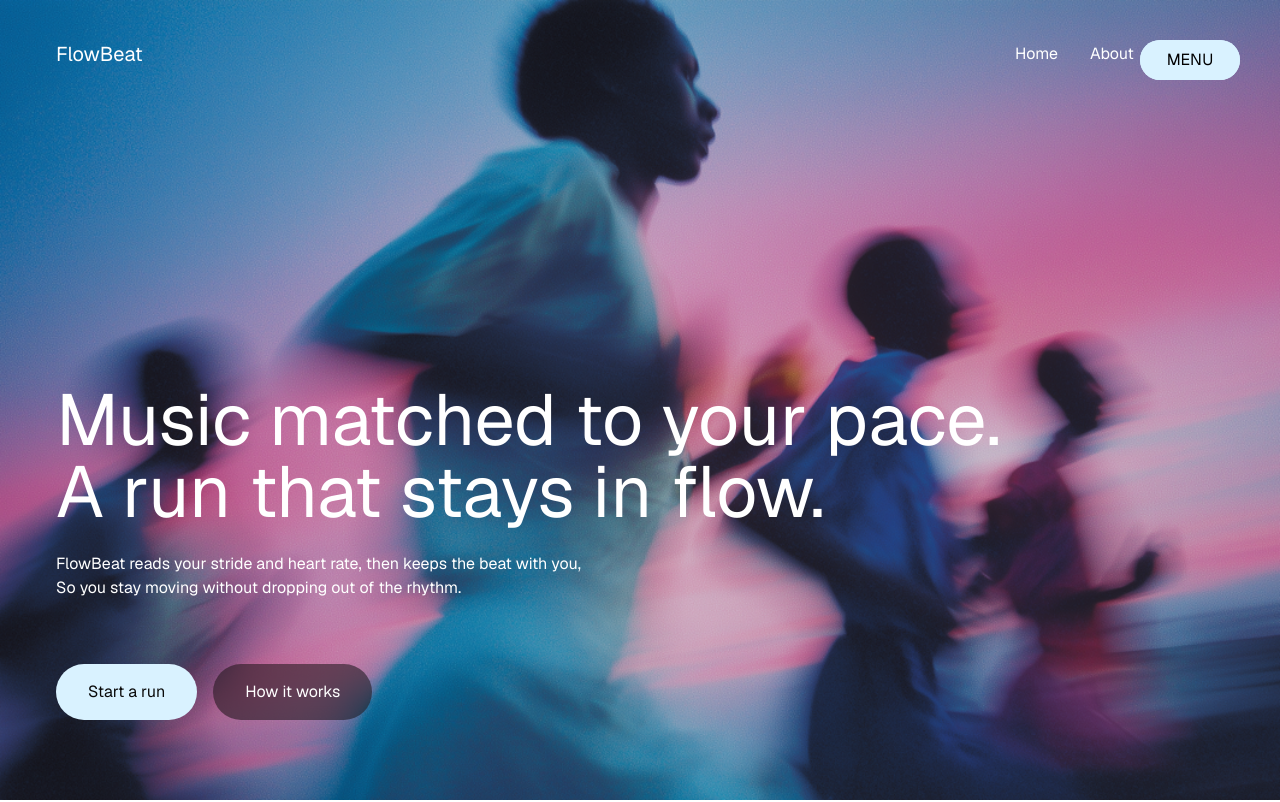
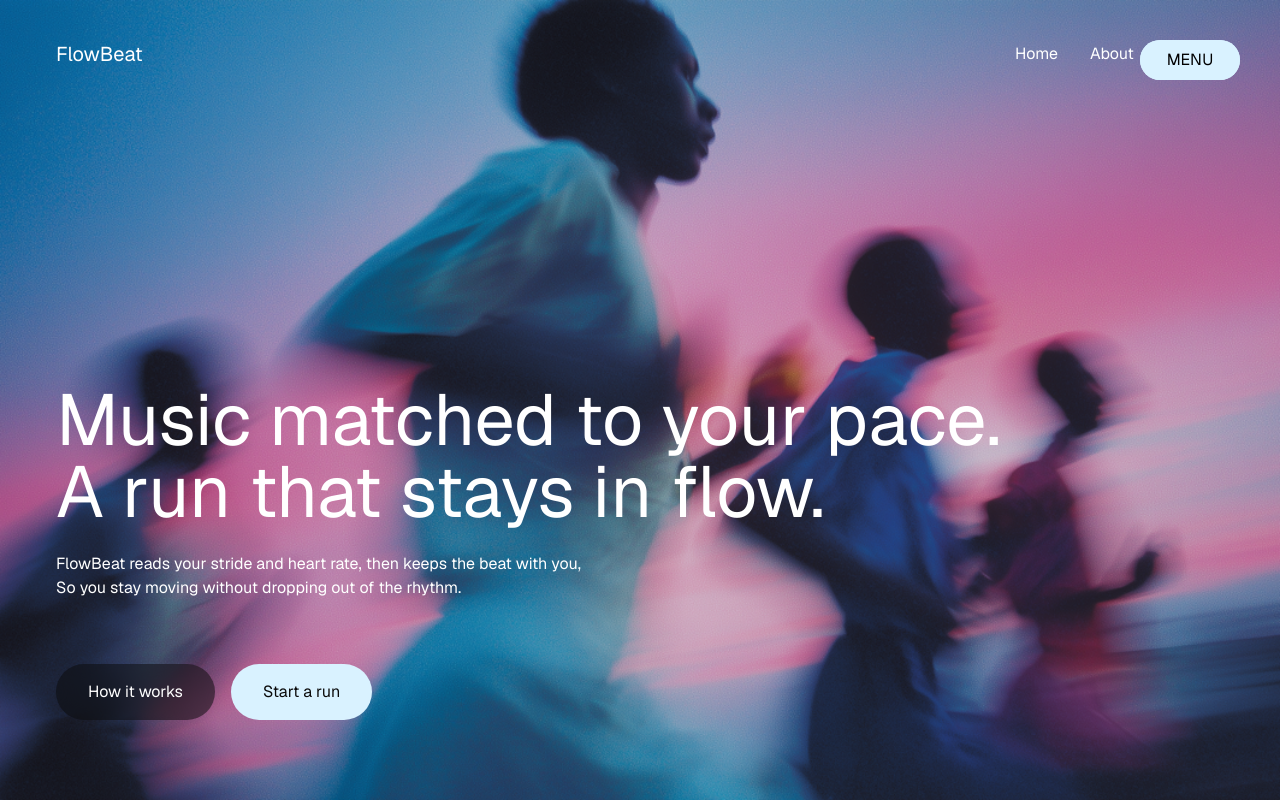
Before and after one commit to DylanTigo/creative-menu-1, a React (Vite) app: page / in a window 1280 px wide. Shown: the top 802 px of the page. Built offline with nearby package versions, Linux system fonts and the light colour scheme.

Commit message:
feat: enhance animations in App and Header components with motion library

```diff
--- a/src/App.tsx
+++ b/src/App.tsx
@@ -1,43 +1,113 @@
+import { motion, useReducedMotion } from "motion/react";
 import FloatingMenu from "./components/FloatingMenu";
 import Header from "./components/Header";
 import PerspectiveText from "./components/PerspectiveText";
 
+const ease = [0.22, 1, 0.36, 1] as const;
+
+const heroTextVariants = {
+  initial: {
+    opacity: 0,
+    rotateX: 90,
+    translateX: -40,
+    translateY: "100%",
+  },
+  enter: (i: number) => ({
+    opacity: 1,
+    rotateX: 0,
+    translateX: 0,
+    translateY: "0%",
+    transition: {
+      delay: 0.3 + i * 0.08,
+      duration: 0.8,
+      ease,
+      opacity: { duration: 0.3, delay: 0.3 + i * 0.08 },
+    },
+  }),
+};
+
+const ctas = [
+  {
+    label: "How it works",
+    className:
+      "bg-secondary-1 w-fit text-white bg-black/50 backdrop-blur-md py-4 px-8 rounded-full mt-10 cursor-pointer overflow-hidden group",
+  },
+  {
+    label: "Start a run",
+    className:
+      "bg-primary-1 w-fit text-black py-4 px-8 rounded-full mt-10 cursor-pointer overflow-hidden group",
+  },
+];
+
 function App() {
+  const reduce = useReducedMotion();
+
   return (
     <main className="relative">
-      <section className=" bg-[url('/back.png')] bg-cover bg-top h-screen px-14 pt-10 pb-20 flex flex-col justify-between">
-        <Header />
-        <FloatingMenu />
-        <div className="text-white flex flex-col gap-6">
-          <h1 className="text-7xl">
-            Music matched to your pace.
-            <br />
-            A run that stays in flow.
-          </h1>
-          <p>
-            FlowBeat reads your stride and heart rate, then keeps the beat
-            with you, <br />So you stay moving without dropping out of the rhythm.
-          </p>
-          <div className="flex gap-4">
-            <button
-              type="button"
-              className="bg-primary-1 w-fit text-black py-4 px-8 rounded-full mt-10 cursor-pointer overflow-hidden group"
+      <section className="relative h-screen px-14 pt-10 pb-20">
+        <div className="absolute inset-0 overflow-hidden" aria-hidden="true">
+          <motion.div
+            className="absolute inset-0 origin-center bg-[url('/back.png')] bg-cover bg-top"
+            initial={
+              reduce ? { transform: "scale(1)" } : { transform: "scale(1.08)" }
+            }
+            animate={{ transform: "scale(1)" }}
+            transition={{ duration: reduce ? 0 : 1.2, ease }}
+          />
+        </div>
+        <div className="relative z-10 flex h-full flex-col justify-between">
+          <Header />
+          <FloatingMenu />
+          <div className="flex flex-col gap-6 text-white perspective-distant">
+            <motion.h1
+              className="text-7xl"
+              custom={0}
+              variants={heroTextVariants}
+              initial="initial"
+              animate="enter"
             >
-              <PerspectiveText label="Start a run" />
-            </button>
-            <button
-              type="button"
-              className="bg-secondary-1 w-fit text-white bg-black/50 backdrop-blur-md py-4 px-8 rounded-full mt-10 cursor-pointer overflow-hidden group"
+              Music matched to your pace.
+              <br />A run that stays in flow.
+            </motion.h1>
+            <motion.p
+              custom={1}
+              variants={heroTextVariants}
+              initial="initial"
+              animate="enter"
             >
-              <PerspectiveText label="How it works" />
-            </button>
+              FlowBeat reads your stride and heart rate, then keeps the beat
+              with you, <br />
+              So you stay moving without dropping out of the rhythm.
+            </motion.p>
+            <div className="flex gap-4">
+              {ctas.map((cta, i) => (
+                <motion.button
+                  key={cta.label}
+                  type="button"
+                  className={cta.className}
+                  initial={
+                    reduce
+                      ? { opacity: 0 }
+                      : { opacity: 0, transform: "translateY(30px)" }
+                  }
+                  animate={{ opacity: 1, transform: "translateY(0px)" }}
+                  transition={{
+                    delay: reduce ? 0 : 0.6 + i * 0.04,
+                    duration: reduce ? 0.2 : 0.5,
+                    ease,
+                  }}
+                >
+                  <PerspectiveText label={cta.label} />
+                </motion.button>
+              ))}
+            </div>
           </div>
         </div>
       </section>
       <section className="bg-white h-[70vh] px-14 pt-10 pb-20 flex flex-col justify-center">
         <p className="text-3xl text-center max-w-2/3 mx-auto">
-          Show up and run. FlowBeat holds the tempo - pace, breath, and music
-          on the same beat, from the first step to the last.
+          Show up and run. FlowBeat holds the tempo - pace, breath, and music on
+          the same beat, from the first step to the last.
         </p>
       </section>
     </main>
--- a/src/components/Header.tsx
+++ b/src/components/Header.tsx
@@ -1,8 +1,22 @@
+import { motion, useReducedMotion } from "motion/react";
 import PerspectiveText from "./PerspectiveText";
 
+const ease = [0.22, 1, 0.36, 1] as const;
+
 export default function Header() {
+  const reduce = useReducedMotion();
+
   return (
-    <div className="flex justify-between">
+    <motion.div
+      className="flex justify-between"
+      initial={
+        reduce
+          ? { opacity: 0 }
+          : { opacity: 0, transform: "translateY(-100%)" }
+      }
+      animate={{ opacity: 1, transform: "translateY(0%)" }}
+      transition={{ duration: reduce ? 0.2 : 0.6, ease }}
+    >
       <div className="text-white text-xl font-medium">FlowBeat</div>
       <nav className="flex gap-8">
         {["Home", "About", "Contact"].map((label) => (
@@ -15,6 +29,6 @@ export default function Header() {
           </button>
         ))}
       </nav>
-    </div>
+    </motion.div>
   );
 }
```
